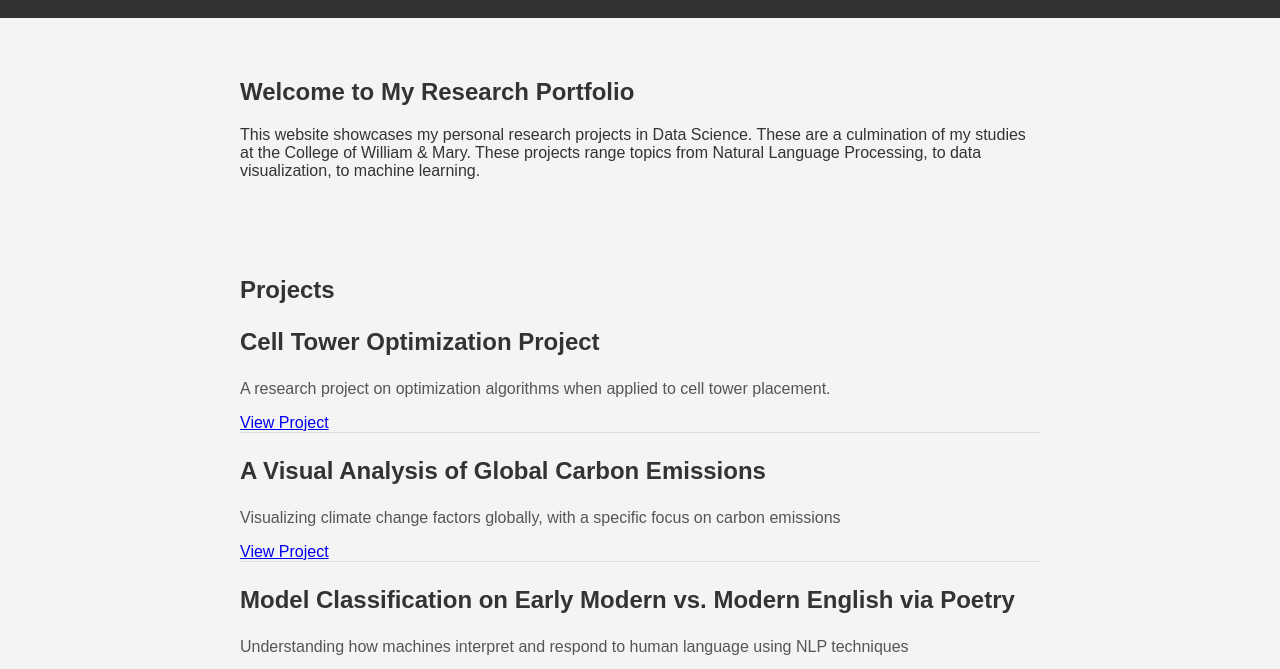
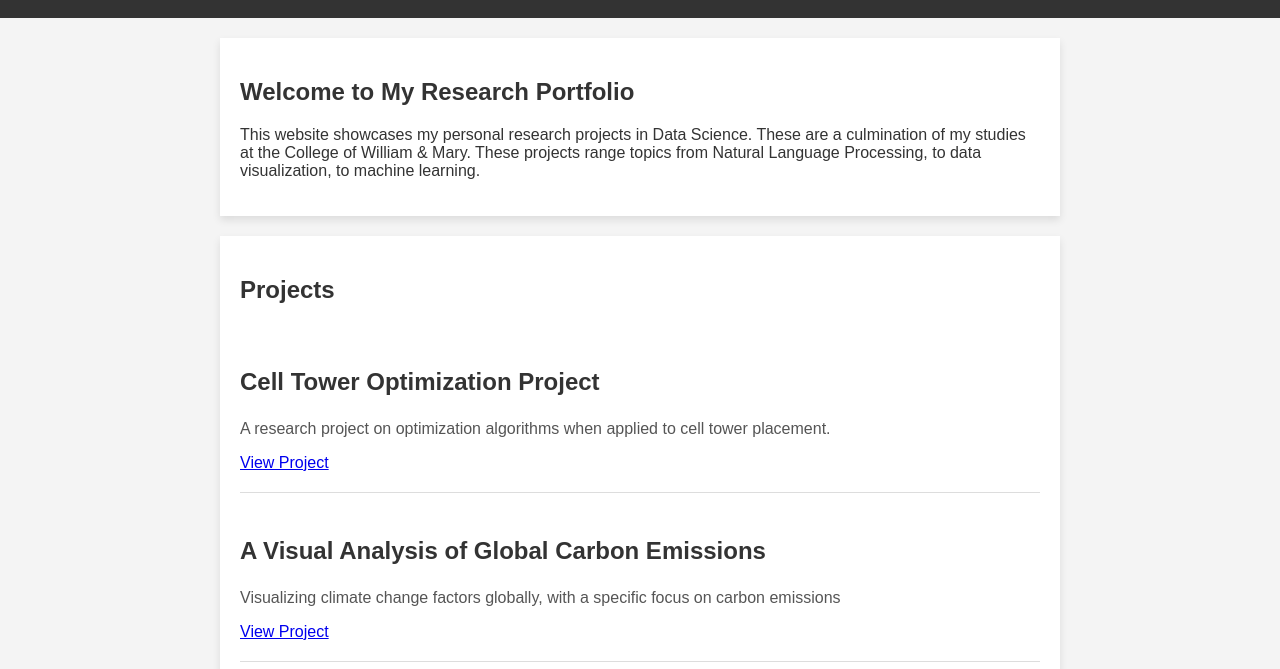
Before and after one commit to pattonnelson/pattonnelson.github.io, a plain HTML site: page index.html in a window 1280 px wide. Shown: the part 120-789 px from the top of the page. Drawn offline with Linux system fonts and the light colour scheme.

Commit message:
Update main.css

```diff
--- a/main.css
+++ b/main.css
@@ -1,3 +1,4 @@
+/* General body styling */
 body {
   font-family: Arial, sans-serif;
   margin: 0;
@@ -6,6 +7,7 @@ body {
   color: #333;
 }
 
+/* Header styling */
 header {
   background-color: #333;
   color: white;
@@ -13,7 +15,7 @@ header {
   text-align: center;
 }
 
-/* Social links section */
+/* Social links styling */
 .social-links {
   margin-top: 10px;
 }
@@ -29,38 +31,27 @@ header {
   color: #ddd;
 }
 
+/* Section styling - applied consistently */
 .section {
   padding: 20px;
   margin: 20px auto;
-  max-width: 800px;
+  max-width: 800px; /* Consistent width for all sections */
   background-color: white;
   box-shadow: 0 4px 8px rgba(0, 0, 0, 0.1);
 }
 
-/* General styles for project section */
-#projects {
-  margin: 20px auto;
-  max-width: 800px; /* Allow the section to span the full width */
-  padding: 20px;
-}
-
+/* Project section will inherit the .section styles */
 #project-list {
   width: 100%;
-  padding: 0; /* Remove any padding that might create boxed effect */
+  padding: 0;
   margin: 0;
 }
 
-/* Each project spans the full width of the container */
+/* Each project spans the full width of its container */
 .project {
   width: 100%;
-  padding: 20px auto;
+  padding: 20px 0;
   border-bottom: 1px solid #ddd;
-}
-
-/* Remove any shadow or box styling */
-.section {
-  box-shadow: none; /* Ensure no shadow is applied */
-  background-color: transparent; /* Remove any background color */
 }
 
 /* Project title styling */
@@ -80,7 +71,7 @@ header {
   border-bottom: none;
 }
 
-
+/* Footer styling */
 footer {
   text-align: center;
   background-color: #333;
@@ -91,6 +82,7 @@ footer {
   width: 100%;
 }
 
+/* Form input and textarea styling */
 form input, form textarea {
   display: block;
   width: 100%;
@@ -100,6 +92,7 @@ form input, form textarea {
   border-radius: 4px;
 }
 
+/* Form button styling */
 form button {
   background-color: #333;
   color: white;
@@ -108,6 +101,7 @@ form button {
   cursor: pointer;
 }
 
+
 form button:hover {
   background-color: #555;
 }
```
